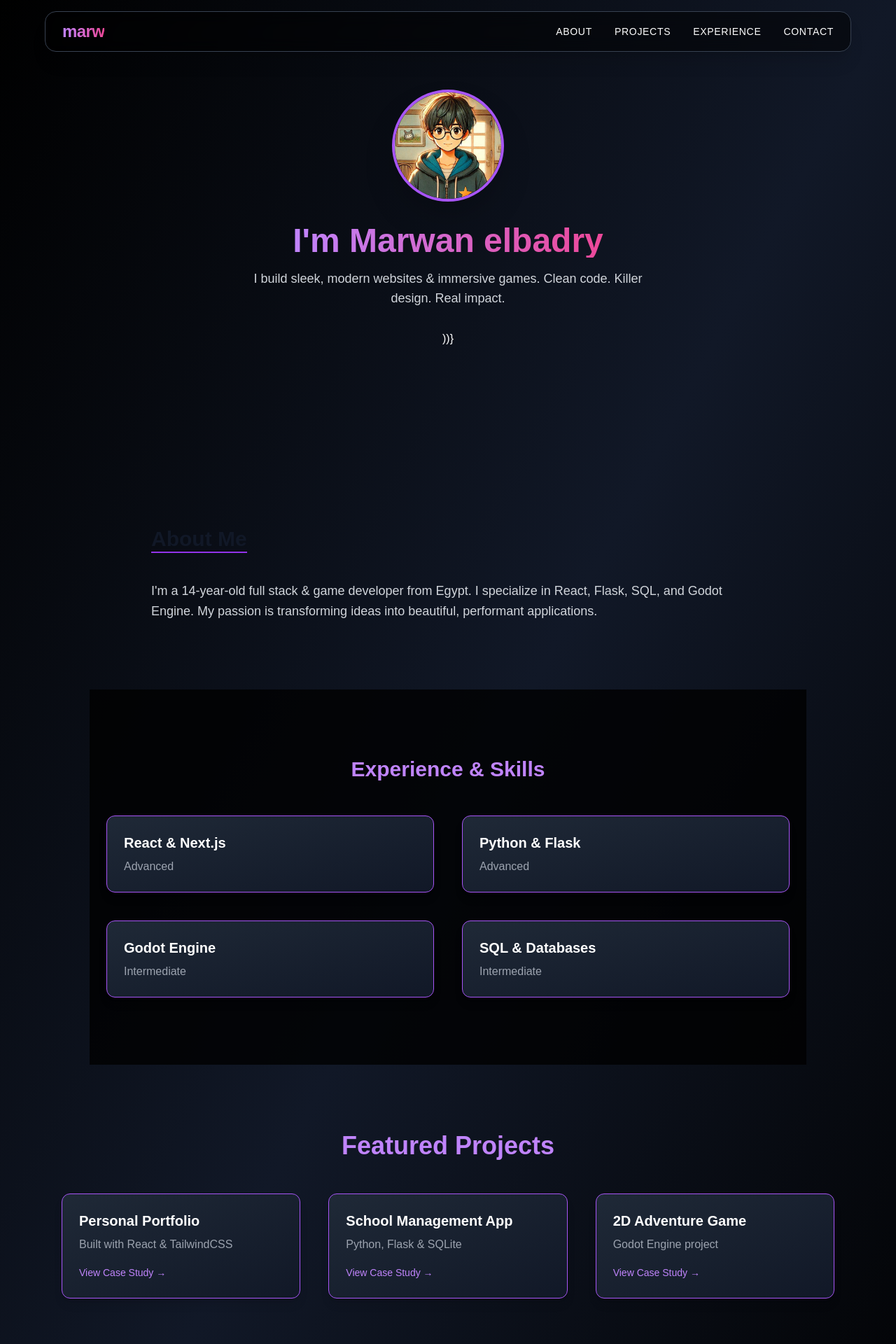
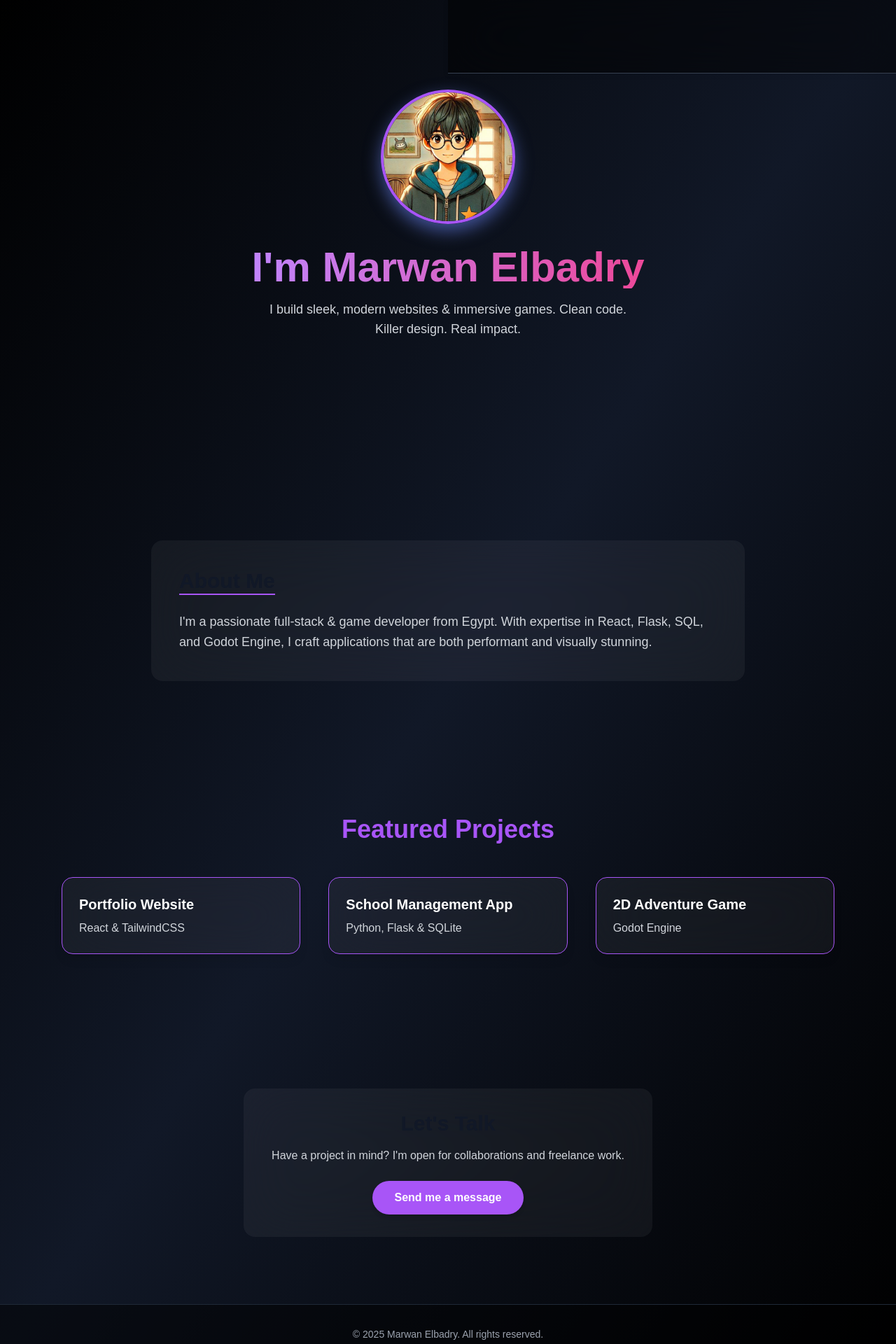
Before and after one commit to Kingmarw/kingmarw, a React (Vite) app: page / in a window 1280 px wide. Shown: the top 1920 px of the page at 70% size. Built offline with nearby package versions, Linux system fonts and the light colour scheme.

Commit message:
Update App.jsx

```diff
--- a/src/App.jsx
+++ b/src/App.jsx
@@ -3,164 +3,145 @@ import { motion } from "framer-motion";
 import profile from "./assets/kingmarw.png";
 
 export default function App() {
-  const sectionVariants = {
-    hidden: { opacity: 0, y: 50 },
-    visible: { opacity: 1, y: 0 },
-  };
+  const fadeInUp = { hidden: { opacity: 0, y: 30 }, visible: { opacity: 1, y: 0 } };
+
+  const navItems = [
+    { icon: 'fas fa-home', href: '#hero', label: 'Home' },
+    { icon: 'fas fa-user', href: '#about', label: 'About' },
+    { icon: 'fas fa-briefcase', href: '#projects', label: 'Projects' },
+    { icon: 'fas fa-envelope', href: '#contact', label: 'Contact' }
+  ];
+
+  const social = [
+    'fab fa-github',
+    'fab fa-linkedin',
+    'fab fa-twitter',
+    'fab fa-instagram'
+  ];
 
   return (
     <div className="relative bg-gradient-to-br from-black via-gray-900 to-black text-white font-sans overflow-x-hidden min-h-screen scroll-smooth">
       {/* Header */}
-      <header className="fixed top-4 left-1/2 transform -translate-x-1/2 z-50 bg-black/50 backdrop-blur-md border border-gray-700 rounded-2xl px-6 py-3 flex justify-between items-center w-[90%] max-w-6xl shadow-xl">
-        <h1 className="text-2xl font-extrabold tracking-tight bg-gradient-to-r from-purple-400 to-pink-500 bg-clip-text text-transparent">marw</h1>
-        <nav className="space-x-8 text-sm">
-          {['about','projects','experience','contact'].map(id=> (
-            <a key={id} href={`#${id}`} className="hover:text-purple-400 transition duration-300 uppercase tracking-wider">{id}</a>
+      <motion.header
+        initial={{ opacity: 0, y: -60 }}
+        animate={{ opacity: 1, y: 0 }}
+        transition={{ duration: 0.8 }}
+        className="fixed top-0 left-1/2 transform -translate-x-1/2 z-50 bg-black/50 backdrop-blur-2xl border-b border-gray-700 w-full max-w-5xl"
+      >
+        <div className="flex items-center justify-center h-16 px-6">
+          <nav className="flex space-x-10 text-xl text-gray-300">
+            {navItems.map((item, idx) => (
+              <a
+                key={idx}
+                href={item.href}
+                className="hover:text-purple-400 transition-colors duration-300"
+                title={item.label}
+              >
+                <i className={item.icon}></i>
+              </a>
             ))}
           </nav>
-      </header>
+        </div>
+      </motion.header>
 
       {/* Hero */}
       <section id="hero" className="flex flex-col items-center justify-center text-center pt-32 pb-40 px-6">
-        <motion.img
-          initial={{ scale: 0.8, opacity: 0 }}
-          animate={{ scale: 1, opacity: 1 }}
-          transition={{ duration: 1 }}
+        <motion.div variants={fadeInUp} initial="hidden" animate="visible" transition={{ duration: 1 }} className="relative">
+          <img
             src={profile}
             alt="Profile"
-          className="w-40 h-40 rounded-full border-4 border-purple-500 shadow-2xl mb-8"
+            className="w-48 h-48 rounded-full border-4 border-purple-500 shadow-[0_10px_25px_rgba(102,126,234,0.6)]"
           />
+          <div className="absolute inset-0 animate-ping rounded-full bg-purple-500 opacity-20 blur-2xl" />
+        </motion.div>
         <motion.h2
+          variants={fadeInUp}
           initial="hidden"
           animate="visible"
-          variants={sectionVariants}
           transition={{ delay: 0.3, duration: 0.8 }}
-          className="text-6xl font-extrabold leading-tight bg-gradient-to-r from-purple-400 to-pink-500 bg-clip-text text-transparent sm:text-5xl"
+          className="mt-8 text-5xl sm:text-6xl font-extrabold leading-tight bg-gradient-to-r from-purple-400 to-pink-500 bg-clip-text text-transparent"
         >
-          I'm Marwan elbadry
+          I'm Marwan Elbadry
         </motion.h2>
         <motion.p
+          variants={fadeInUp}
           initial="hidden"
           animate="visible"
-          variants={sectionVariants}
           transition={{ delay: 0.6, duration: 0.8 }}
-          className="mt-4 text-gray-300 max-w-xl text-lg"
+          className="mt-4 text-gray-300 max-w-md text-lg lg:max-w-lg"
         >
           I build sleek, modern websites & immersive games. Clean code. Killer design. Real impact.
         </motion.p>
         <motion.div
+          variants={fadeInUp}
           initial="hidden"
           animate="visible"
-          variants={sectionVariants}
           transition={{ delay: 0.9, duration: 0.8 }}
-          className="flex space-x-6 mt-8"
+          className="flex space-x-6 mt-8 text-2xl"
         >
+          {social.map((cls, idx) => (
+            <a
+              key={idx}
+              href="#"
+              className="hover:text-purple-400 transition-colors duration-300"
+            >
+              <i className={cls}></i>
+            </a>
           ))}
         </motion.div>
       </section>
 
       {/* About */}
-      <motion.section
-        id="about"
-        className="px-6 py-24 max-w-4xl mx-auto"
-        initial="hidden"
-        whileInView="visible"
-        viewport={{ once: true }}
-        variants={sectionVariants}
+      <section id="about" className="px-6 py-24 max-w-4xl mx-auto">
+        <motion.div variants={fadeInUp} initial="hidden" whileInView="visible" viewport={{ once: true }} className="bg-white/5 backdrop-blur-2xl rounded-2xl p-10">
+          <h3 className="text-3xl font-bold mb-6 border-b-2 border-purple-500 inline-block">About Me</h3>
+          <p className="text-gray-300 leading-relaxed text-lg">
+            I'm a passionate full-stack & game developer from Egypt. With expertise in React, Flask, SQL, and Godot Engine, I craft applications that are both performant and visually stunning.
+          </p>
+        </motion.div>
+      </section>
+
+      {/* Projects */}
+      <section id="projects" className="px-6 py-24 max-w-6xl mx-auto">
+        <motion.h3 variants={fadeInUp} initial="hidden" whileInView="visible" viewport={{ once: true }} className="text-4xl font-bold mb-12 text-center text-purple-500">Featured Projects</motion.h3>
+        <div className="grid sm:grid-cols-1 md:grid-cols-2 lg:grid-cols-3 gap-10">
+          {[
+            { title: 'Portfolio Website', desc: 'React & TailwindCSS' },
+            { title: 'School Management App', desc: 'Python, Flask & SQLite' },
+            { title: '2D Adventure Game', desc: 'Godot Engine' }
+          ].map((proj, idx) => (
+            <motion.div
+              key={idx}
+              variants={fadeInUp}
+              transition={{ delay: idx * 0.2, duration: 0.6 }}
+              whileHover={{ scale: 1.08 }}
+              className="bg-white/5 backdrop-blur-2xl rounded-2xl p-6 shadow-lg hover:shadow-2xl transition-transform duration-300 border border-purple-500"
             >
-        <h3 className="text-3xl font-bold mb-6 border-b-2 border-purple-600 inline-block">About Me</h3>
-        <p className="text-gray-300 leading-relaxed text-lg mt-4">
-          I'm a 14-year-old full stack & game developer from Egypt. I specialize in React, Flask, SQL, and Godot Engine. My passion is transforming ideas into beautiful, performant applications.
-        </p>
-      </motion.section>
-
-      {/* Experience */}
-      <motion.section
-        id="experience"
-        className="bg-black/80 px-6 py-24 max-w-5xl mx-auto"
-        initial="hidden"
-        whileInView="visible"
-        viewport={{ once: true }}
-        variants={sectionVariants}
-      >
-        <h3 className="text-3xl font-bold mb-12 text-center text-purple-400">Experience & Skills</h3>
-        <div className="grid grid-cols-1 md:grid-cols-2 gap-10">
-          {[
-            { title: 'React & Next.js', level: 'Advanced' },
-            { title: 'Python & Flask', level: 'Advanced' },
-            { title: 'Godot Engine', level: 'Intermediate' },
-            { title: 'SQL & Databases', level: 'Intermediate' },
-          ].map((item, i) => (
-            <motion.div
-              key={i}
-              whileHover={{ scale: 1.05 }}
-              className="bg-gradient-to-br from-gray-800 to-gray-900 rounded-xl p-6 shadow-lg hover:shadow-2xl transition duration-300 border border-purple-500"
-            >
-              <h4 className="text-xl font-semibold mb-2">{item.title}</h4>
-              <p className="text-gray-400">{item.level}</p>
+              <h4 className="text-xl font-semibold mb-2 text-white">{proj.title}</h4>
+              <p className="text-gray-300">{proj.desc}</p>
             </motion.div>
           ))}
         </div>
-      </motion.section>
-
-      {/* Projects */}
-      <motion.section
-        id="projects"
-        className="px-6 py-24 max-w-6xl mx-auto"
-        initial="hidden"
-        whileInView="visible"
-        viewport={{ once: true }}
-        variants={sectionVariants}
-      >
-        <h3 className="text-4xl font-bold mb-12 text-center text-purple-400">Featured Projects</h3>
-        <div className="grid sm:grid-cols-1 md:grid-cols-2 lg:grid-cols-3 gap-10">
-          {[
-            { title: 'Personal Portfolio', desc: 'Built with React & TailwindCSS', link: '#' },
-            { title: 'School Management App', desc: 'Python, Flask & SQLite', link: '#' },
-            { title: '2D Adventure Game', desc: 'Godot Engine project', link: '#' },
-          ].map((proj, idx) => (
-            <motion.a
-              key={idx}
-              href={proj.link}
-              whileHover={{ scale: 1.03 }}
-              className="block bg-gradient-to-br from-gray-800 to-gray-900 rounded-xl p-6 shadow-lg hover:shadow-2xl transition duration-300 border border-purple-500"
-            >
-              <h4 className="text-xl font-semibold mb-2">{proj.title}</h4>
-              <p className="text-gray-400 mb-4">{proj.desc}</p>
-              <span className="text-sm text-purple-400 hover:underline">View Case Study →</span>
-            </motion.a>
-          ))}
-        </div>
-      </motion.section>
+      </section>
 
       {/* Contact */}
-      <motion.section
-        id="contact"
-        className="px-6 py-24 text-center"
-        initial="hidden"
-        whileInView="visible"
-        viewport={{ once: true }}
-        variants={sectionVariants}
-      >
+      <section id="contact" className="px-6 py-24 text-center">
+        <motion.div variants={fadeInUp} initial="hidden" whileInView="visible" viewport={{ once: true }} className="bg-white/5 backdrop-blur-2xl rounded-2xl inline-block px-10 py-8">
           <h3 className="text-3xl font-bold mb-4">Let's Talk</h3>
-        <p className="text-gray-400 mb-6">Have a project in mind? I'm open to collaborations and freelance work.</p>
+          <p className="text-gray-300 mb-6">Have a project in mind? I'm open for collaborations and freelance work.</p>
           <motion.a
             href="https://wa.me/+201119644023"
-          whileHover={{ scale: 1.05 }}
-          className="inline-block bg-purple-600 hover:bg-purple-700 transition text-white font-semibold px-8 py-3 rounded-full shadow-lg"
+            whileHover={{ scale: 1.1 }}
+            className="inline-block bg-purple-500 hover:bg-purple-600 transition-colors duration-300 text-white font-semibold px-8 py-3 rounded-full shadow-md"
           >
             Send me a message
           </motion.a>
-      </motion.section>
+        </motion.div>
+      </section>
 
       {/* Footer */}
-      <footer className="text-center text-sm text-gray-400 py-10 border-t border-gray-800 bg-black/50">
-        <div className="flex flex-col items-center gap-2">
-          <p className="bg-gradient-to-r from-purple-400 to-pink-500 bg-clip-text text-transparent font-semibold">
-            Made with 💙 by King Marw
-          </p>
-          <p>&copy; {new Date().getFullYear()} All rights reserved.</p>
-        </div>
+      <footer className="text-center text-sm text-gray-400 py-8 border-t border-gray-800 bg-black/50">
+        <p>&copy; {new Date().getFullYear()} Marwan Elbadry. All rights reserved.</p>
       </footer>
     </div>
   );
```
Lines whose indentation alone changed are shown as unchanged.
